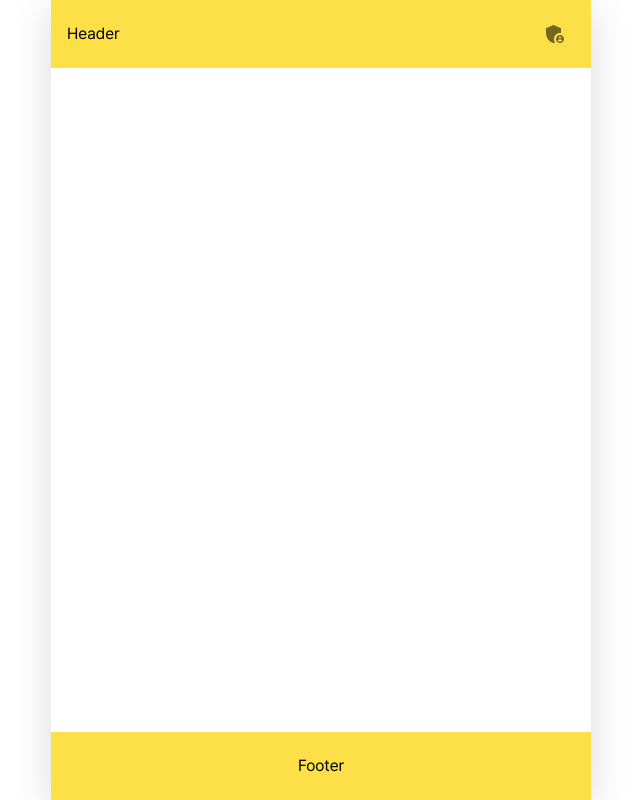
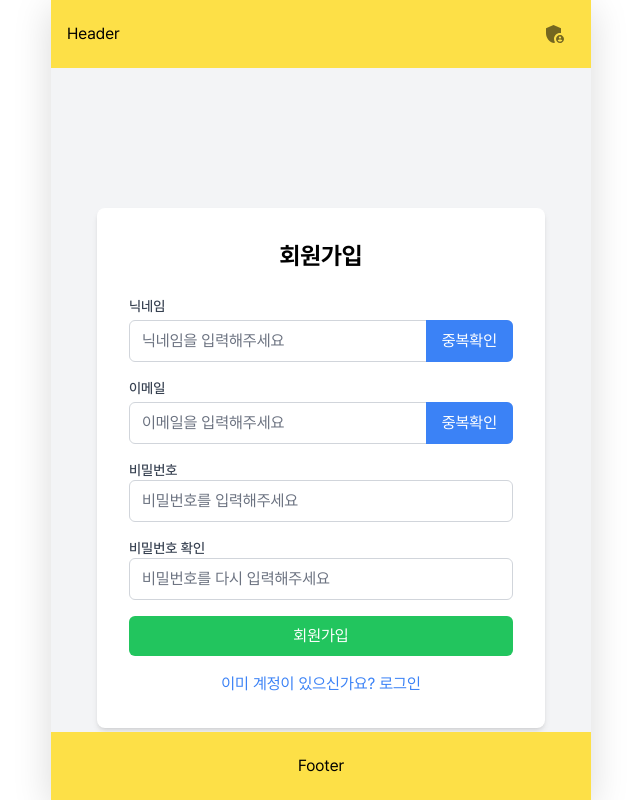
Before and after one commit to unao6/NBBANG_FE, a React (Create React App) app: page /sign-up in a window 1280 px wide. Before the commit this address had no page. Shown: the whole page, without its empty margins (319-959 px from the left). Built offline with nearby package versions, Linux system fonts and the light colour scheme.

Commit message:
feat: 회원가입 페이지

```diff
--- a/src/Router.jsx
+++ b/src/Router.jsx
@@ -1,7 +1,7 @@
 import { Route, Routes } from "react-router-dom";
 
 import CardRegister from "./pages/payment/CardRegister";
-import Chat from "./pages/chat/Chat";
+// import Chat from "./pages/chat/Chat";
 import KakaoPayApprove from "./pages/payment/kakaoPay/KakaoPayApprove";
 import KakaoPayCancel from "./pages/payment/kakaoPay/KakaoPayCancel";
 import KakaoPayFail from "./pages/payment/kakaoPay/KakaoPayFail";
@@ -10,6 +10,8 @@ import Main from "./pages/main/Main";
 import Manager from "./pages/admin/payment/PaymentManager";
 import Payment from "./pages/payment/Payment";
 import RefundManager from "./pages/admin/payment/RefundManager";
+import SignUp from './pages/join/SignUp';
+
 
 const Router = () => {
   return (
@@ -21,9 +23,10 @@ const Router = () => {
       <Route path="/payment/kakaopay/approve" element={<KakaoPayApprove />} />
       <Route path="/payment/kakaopay/fail" element={<KakaoPayFail />} />
       <Route path="/payment/kakaopay/cancel" element={<KakaoPayCancel />} />
-      <Route path="/chat" element={<Chat />} />
+{/*       <Route path="/chat" element={<Chat />} /> */}
       <Route path="/admin/payments" element={<Manager />} />
       <Route path="/admin/refunds" element={<RefundManager />} />
+      <Route path="/sign-up" element={<SignUp />} />
     </Routes>
   );
 };
--- /dev/null
+++ b/src/pages/join/SignUp.jsx
@@ -0,0 +1,109 @@
+import React, { useState } from "react";
+
+const SignUp = () => {
+  const [nickname, setNickname] = useState("");
+  const [email, setEmail] = useState("");
+  const [password, setPassword] = useState("");
+  const [confirmPassword, setConfirmPassword] = useState("");
+
+  const handleNicknameChange = (e) => setNickname(e.target.value);
+  const handleEmailChange = (e) => setEmail(e.target.value);
+  const handlePasswordChange = (e) => setPassword(e.target.value);
+  const handleConfirmPasswordChange = (e) => setConfirmPassword(e.target.value);
+
+  const handleNicknameCheck = () => {
+    // 닉네임 중복 확인 로직
+  };
+
+  const handleEmailCheck = () => {
+    // 이메일 중복 확인 로직
+  };
+
+  const handleSubmit = (e) => {
+    e.preventDefault();
+    // 회원가입 처리 로직
+  };
+
+  return (
+    <div className="flex flex-col items-center justify-center h-screen bg-gray-100">
+      <div className="w-full max-w-md p-8 bg-white rounded-lg shadow-md">
+        <h2 className="text-2xl font-bold mb-6 text-center">회원가입</h2>
+        <form onSubmit={handleSubmit}>
+          <div className="mb-4">
+            <label className="block text-sm font-medium text-gray-700">닉네임</label>
+            <div className="relative mt-1">
+              <input
+                type="text"
+                value={nickname}
+                onChange={handleNicknameChange}
+                className="block w-full px-3 py-2 border border-gray-300 rounded-md focus:outline-none focus:ring-blue-500 focus:border-blue-500"
+                placeholder="닉네임을 입력해주세요"
+              />
+              <button
+                type="button"
+                onClick={handleNicknameCheck}
+                className="absolute inset-y-0 right-0 px-4 py-1 text-white bg-blue-500 rounded-r-md hover:bg-blue-600 focus:outline-none"
+              >
+                중복확인
+              </button>
+            </div>
+          </div>
+
+          <div className="mb-4">
+            <label className="block text-sm font-medium text-gray-700">이메일</label>
+            <div className="relative mt-1">
+              <input
+                type="email"
+                value={email}
+                onChange={handleEmailChange}
+                className="block w-full px-3 py-2 border border-gray-300 rounded-md focus:outline-none focus:ring-blue-500 focus:border-blue-500"
+                placeholder="이메일을 입력해주세요"
+              />
+              <button
+                type="button"
+                onClick={handleEmailCheck}
+                className="absolute inset-y-0 right-0 px-4 py-1 text-white bg-blue-500 rounded-r-md hover:bg-blue-600 focus:outline-none"
+              >
+                중복확인
+              </button>
+            </div>
+          </div>
+
+          <div className="mb-4">
+            <label className="block text-sm font-medium text-gray-700">비밀번호</label>
+            <input
+              type="password"
+              value={password}
+              onChange={handlePasswordChange}
+              className="block w-full px-3 py-2 border border-gray-300 rounded-md focus:outline-none focus:ring-blue-500 focus:border-blue-500"
+              placeholder="비밀번호를 입력해주세요"
+            />
+          </div>
+
+          <div className="mb-4">
+            <label className="block text-sm font-medium text-gray-700">비밀번호 확인</label>
+            <input
+              type="password"
+              value={confirmPassword}
+              onChange={handleConfirmPasswordChange}
+              className="block w-full px-3 py-2 border border-gray-300 rounded-md focus:outline-none focus:ring-blue-500 focus:border-blue-500"
+              placeholder="비밀번호를 다시 입력해주세요"
+            />
+          </div>
+
+          <button
+            type="submit"
+            className="w-full px-4 py-2 text-white bg-green-500 rounded-md hover:bg-green-600 focus:outline-none focus:ring-2 focus:ring-green-200"
+          >
+            회원가입
+          </button>
+        </form>
+        <div className="mt-4 text-center">
+          <a href="/login" className="text-blue-500 hover:underline">이미 계정이 있으신가요? 로그인</a>
+        </div>
+      </div>
+    </div>
+  );
+};
+
+export default SignUp;
```
Also changed, not shown: src/pages/join/Join.jsx (deleted).
